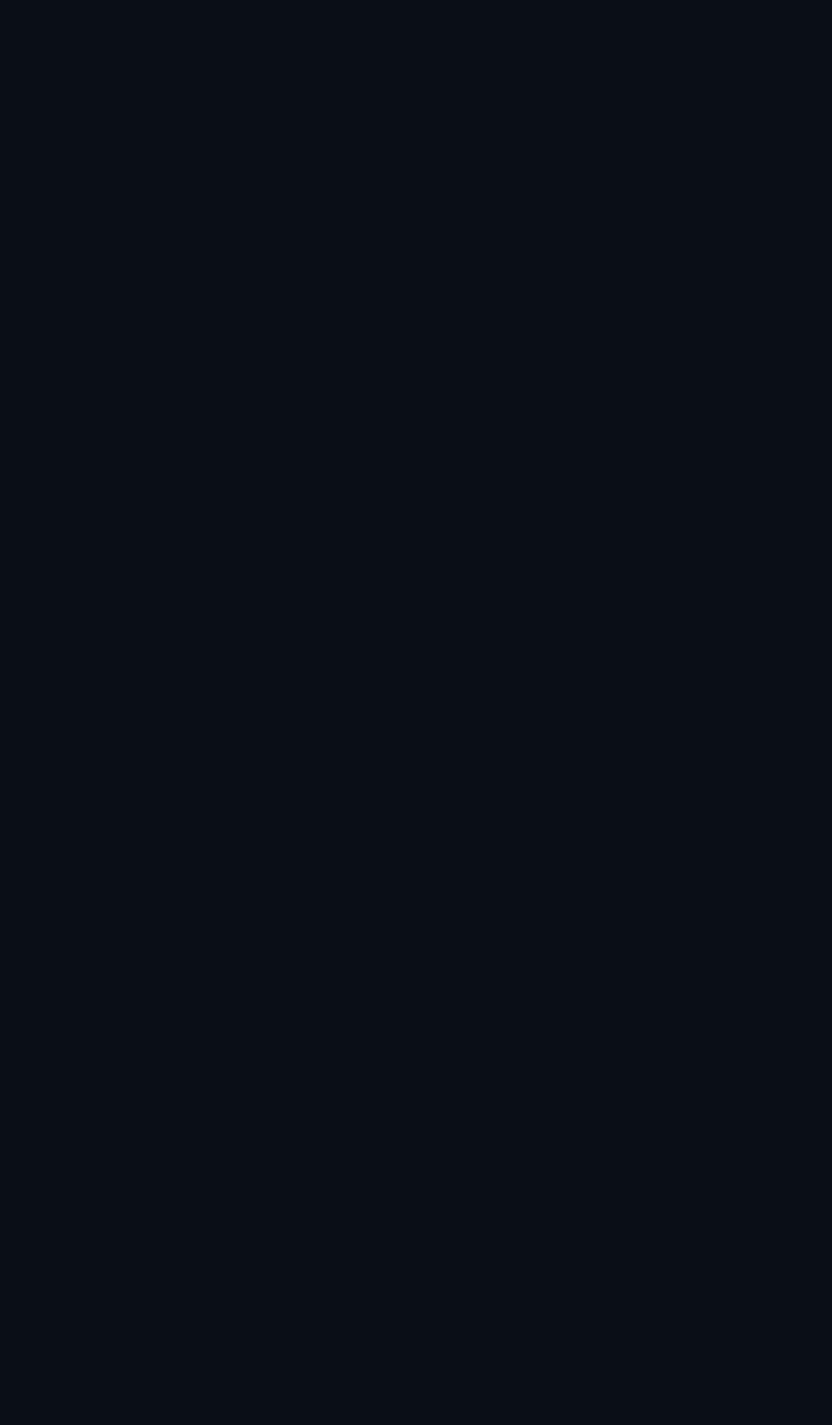
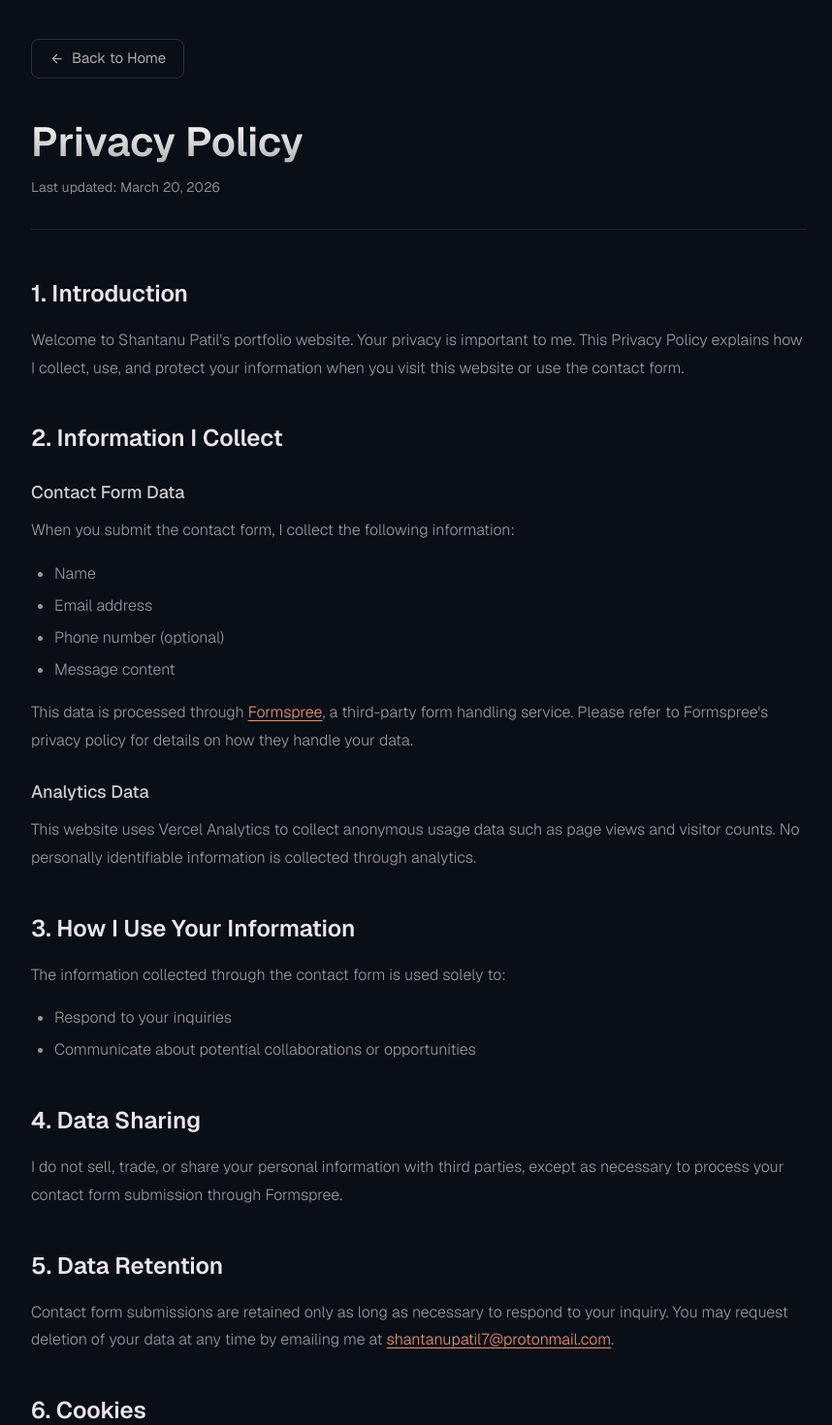
Before and after one commit to Shantanu-9901/my-portfolio, a React (Vite) app: page /privacy in a window 1280 px wide. Before the commit this address had no page. Shown: the part 80-1550 px from the top of the page at 97% size, without its empty margins (208-1066 px from the left). Before the commit the page ends 800 px from the top, so only its background shows below. Built offline with nearby package versions, Linux system fonts and the light colour scheme.

Commit message:
feat: add Privacy Policy page with footer link

```diff
--- a/src/App.tsx
+++ b/src/App.tsx
@@ -5,6 +5,7 @@ import "./App.css";
 const CharacterModel = lazy(() => import("./components/Character"));
 const MainContainer = lazy(() => import("./components/MainContainer"));
 const BlogPost = lazy(() => import("./components/BlogPost"));
+const PrivacyPolicy = lazy(() => import("./components/PrivacyPolicy"));
 import { LoadingProvider } from "./context/LoadingProvider";
 
 const Home = () => (
@@ -32,6 +33,14 @@ const App = () => {
             </Suspense>
           }
         />
+        <Route
+          path="/privacy"
+          element={
+            <Suspense>
+              <PrivacyPolicy />
+            </Suspense>
+          }
+        />
       </Routes>
     </BrowserRouter>
   );
--- a/src/components/Footer.tsx
+++ b/src/components/Footer.tsx
@@ -1,4 +1,5 @@
 import { MdArrowOutward } from "react-icons/md";
+import { Link } from "react-router-dom";
 import { smoother } from "./Navbar";
 import "./styles/Footer.css";
 
@@ -47,7 +48,10 @@ const Footer = () => {
         </div>
         <div className="footer-bottom">
           <p>&copy; 2026 Shantanu Patil. All rights reserved.</p>
-          <p>Designed & Developed by <span>Shantanu Patil</span></p>
+          <div className="footer-bottom-right">
+            <Link to="/privacy" className="footer-privacy-link">Privacy Policy</Link>
+            <p>Designed & Developed by <span>Shantanu Patil</span></p>
+          </div>
         </div>
       </div>
     </footer>
--- /dev/null
+++ b/src/components/PrivacyPolicy.tsx
@@ -0,0 +1,101 @@
+import { Link } from "react-router-dom";
+import { MdArrowBack } from "react-icons/md";
+import "./styles/PrivacyPolicy.css";
+
+const PrivacyPolicy = () => {
+  return (
+    <div className="privacy-section">
+      <div className="privacy-container">
+        <Link to="/" className="privacy-back">
+          <MdArrowBack /> Back to Home
+        </Link>
+
+        <h1 className="privacy-title">Privacy Policy</h1>
+        <p className="privacy-updated">Last updated: March 20, 2026</p>
+
+        <div className="privacy-content">
+          <h2>1. Introduction</h2>
+          <p>
+            Welcome to Shantanu Patil's portfolio website. Your privacy is important to me.
+            This Privacy Policy explains how I collect, use, and protect your information when
+            you visit this website or use the contact form.
+          </p>
+
+          <h2>2. Information I Collect</h2>
+          <h3>Contact Form Data</h3>
+          <p>
+            When you submit the contact form, I collect the following information:
+          </p>
+          <ul>
+            <li>Name</li>
+            <li>Email address</li>
+            <li>Phone number (optional)</li>
+            <li>Message content</li>
+          </ul>
+          <p>
+            This data is processed through <a href="https://formspree.io" target="_blank" rel="noopener noreferrer">Formspree</a>,
+            a third-party form handling service. Please refer to Formspree's privacy policy for details on how they handle your data.
+          </p>
+
+          <h3>Analytics Data</h3>
+          <p>
+            This website uses Vercel Analytics to collect anonymous usage data such as page views
+            and visitor counts. No personally identifiable information is collected through analytics.
+          </p>
+
+          <h2>3. How I Use Your Information</h2>
+          <p>The information collected through the contact form is used solely to:</p>
+          <ul>
+            <li>Respond to your inquiries</li>
+            <li>Communicate about potential collaborations or opportunities</li>
+          </ul>
+
+          <h2>4. Data Sharing</h2>
+          <p>
+            I do not sell, trade, or share your personal information with third parties, except as
+            necessary to process your contact form submission through Formspree.
+          </p>
+
+          <h2>5. Data Retention</h2>
+          <p>
+            Contact form submissions are retained only as long as necessary to respond to your
+            inquiry. You may request deletion of your data at any time by emailing me at{" "}
+            <a href="mailto:shantanupatil7@protonmail.com">shantanupatil7@protonmail.com</a>.
+          </p>
+
+          <h2>6. Cookies</h2>
+          <p>
+            This website does not use cookies for tracking or advertising purposes. Vercel Analytics
+            operates without cookies.
+          </p>
+
+          <h2>7. Third-Party Links</h2>
+          <p>
+            This website contains links to external sites (GitHub, LinkedIn, Instagram). I am not
+            responsible for the privacy practices of these external sites.
+          </p>
+
+          <h2>8. Security</h2>
+          <p>
+            I take reasonable measures to protect the information you provide. However, no method of
+            transmission over the internet is 100% secure. I cannot guarantee absolute security of your data.
+          </p>
+
+          <h2>9. Changes to This Policy</h2>
+          <p>
+            I may update this Privacy Policy from time to time. Any changes will be reflected on this
+            page with an updated revision date.
+          </p>
+
+          <h2>10. Contact</h2>
+          <p>
+            If you have questions about this Privacy Policy, please contact me at{" "}
+            <a href="mailto:shantanupatil7@protonmail.com">shantanupatil7@protonmail.com</a>.
+          </p>
+        </div>
+      </div>
+    </div>
+  );
+};
+
+export default PrivacyPolicy;
--- a/src/components/styles/Footer.css
+++ b/src/components/styles/Footer.css
@@ -102,6 +102,24 @@
   opacity: 1;
 }
 
+.footer-bottom-right {
+  display: flex;
+  align-items: center;
+  gap: 20px;
+}
+
+.footer-privacy-link {
+  font-size: 13px;
+  opacity: 0.5;
+  transition: opacity 0.2s, color 0.2s;
+  text-decoration: none;
+}
+
+.footer-privacy-link:hover {
+  opacity: 1;
+  color: var(--accentColor);
+}
+
 @media only screen and (max-width: 900px) {
   .footer-top {
     flex-direction: column;
@@ -119,6 +137,11 @@
     text-align: center;
   }
 
+  .footer-bottom-right {
+    flex-direction: column;
+    gap: 8px;
+  }
+
   .footer-section {
     padding: 40px 0 24px;
     margin-top: 50px;
--- /dev/null
+++ b/src/components/styles/PrivacyPolicy.css
@@ -0,0 +1,117 @@
+.privacy-section {
+  min-height: 100vh;
+  background-color: var(--backgroundColor);
+  padding: 120px 0 80px;
+}
+
+.privacy-container {
+  width: 800px;
+  max-width: calc(100% - 40px);
+  margin: 0 auto;
+}
+
+.privacy-back {
+  display: inline-flex;
+  align-items: center;
+  gap: 8px;
+  background: none;
+  border: 1px solid #2a2f42;
+  color: #aaa;
+  font-size: 15px;
+  font-family: "Geist", sans-serif;
+  padding: 8px 18px;
+  border-radius: 8px;
+  cursor: pointer;
+  transition: all 0.3s ease;
+  margin-bottom: 40px;
+  text-decoration: none;
+}
+
+.privacy-back:hover {
+  border-color: var(--accentColor);
+  color: var(--accentColor);
+}
+
+.privacy-title {
+  font-size: 42px;
+  font-weight: 600;
+  line-height: 1.2;
+  margin: 0 0 12px 0;
+  background: linear-gradient(180deg, #ffffff 0%, #b0b0b0 100%);
+  background-clip: text;
+  -webkit-background-clip: text;
+  -webkit-text-fill-color: transparent;
+}
+
+.privacy-updated {
+  font-size: 14px;
+  color: #888;
+  margin: 0 0 48px 0;
+  padding-bottom: 32px;
+  border-bottom: 1px solid #1e2333;
+}
+
+.privacy-content h2 {
+  font-size: 24px;
+  font-weight: 600;
+  margin: 40px 0 16px;
+  color: #eae5ec;
+}
+
+.privacy-content h3 {
+  font-size: 18px;
+  font-weight: 500;
+  margin: 24px 0 12px;
+  color: #ccc;
+}
+
+.privacy-content p {
+  font-size: 16px;
+  font-weight: 300;
+  line-height: 1.8;
+  color: #999;
+  margin: 0 0 16px 0;
+}
+
+.privacy-content ul {
+  margin: 0 0 16px 0;
+  padding-left: 24px;
+}
+
+.privacy-content li {
+  font-size: 16px;
+  font-weight: 300;
+  line-height: 1.8;
+  color: #999;
+  margin-bottom: 4px;
+}
+
+.privacy-content a {
+  color: var(--accentColor);
+  text-decoration: underline;
+  text-underline-offset: 3px;
+  transition: opacity 0.3s ease;
+}
+
+.privacy-content a:hover {
+  opacity: 0.8;
+}
+
+@media (max-width: 600px) {
+  .privacy-title {
+    font-size: 30px;
+  }
+
+  .privacy-content h2 {
+    font-size: 20px;
+  }
+
+  .privacy-content h3 {
+    font-size: 16px;
+  }
+
+  .privacy-content p,
+  .privacy-content li {
+    font-size: 15px;
+  }
+}
```
